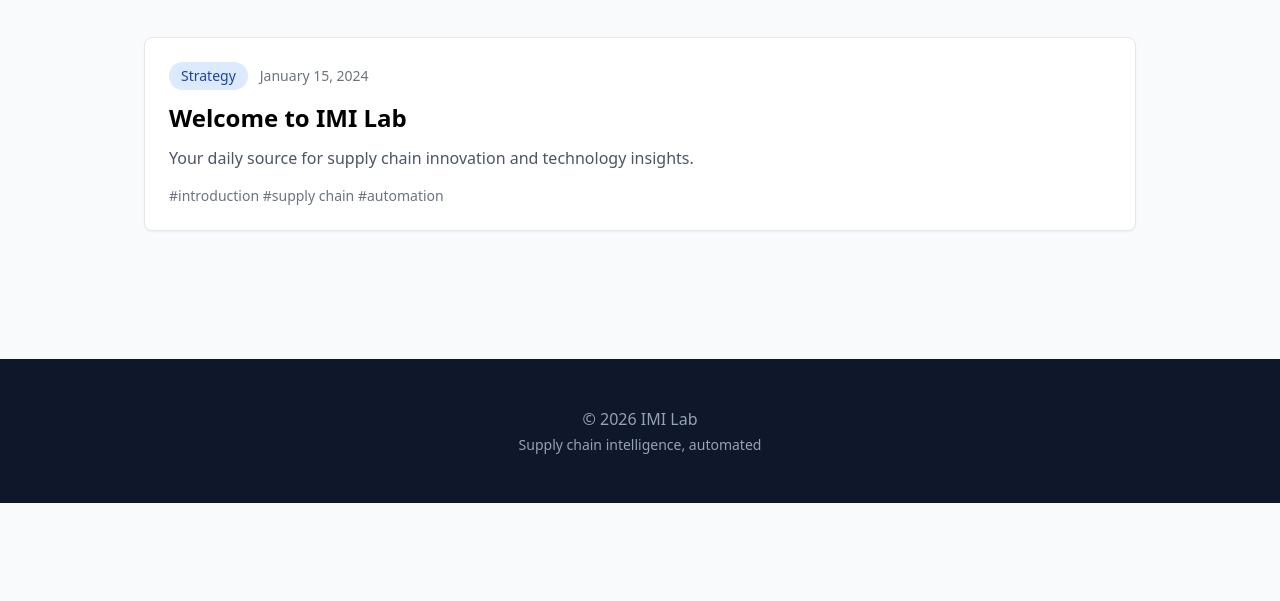
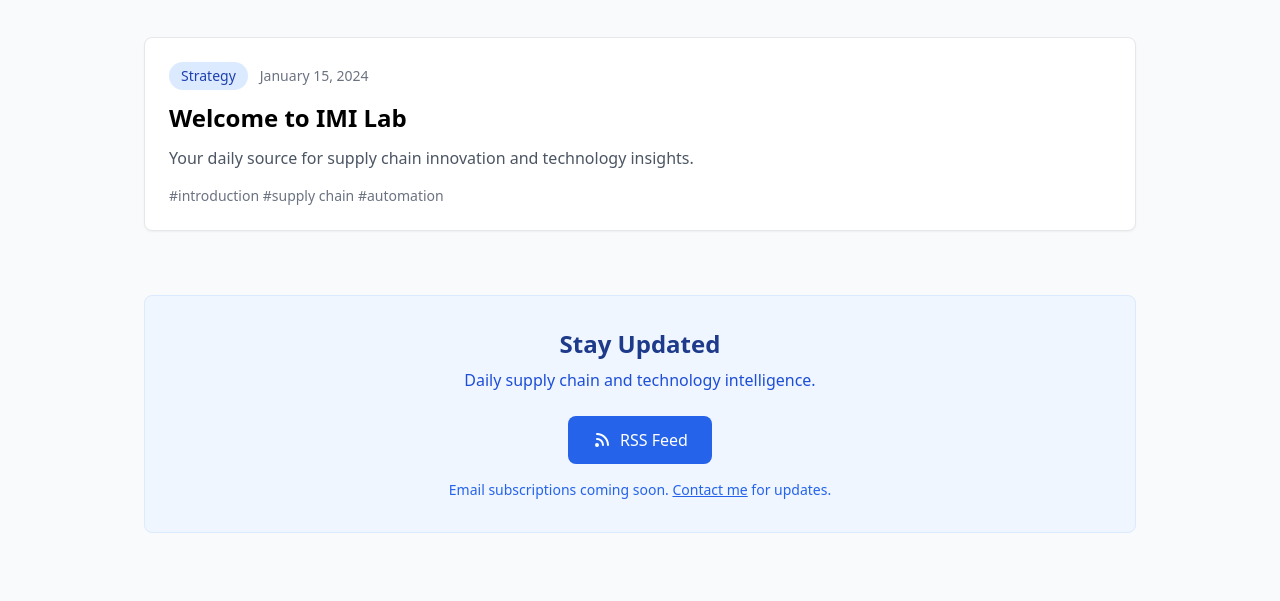
Before and after one commit to venkataramanik/imi-lab, an Astro site: page /blog in a window 1280 px wide. Shown: the part 199-800 px from the top of the page. Built offline with nearby package versions, Linux system fonts and the light colour scheme; Astro itself is replaced by a stand-in of ours.

Commit message:
Update index.astro

```diff
--- a/src/pages/blog/index.astro
+++ b/src/pages/blog/index.astro
@@ -41,11 +41,34 @@ const sorted = posts.sort((a, b) => b.data.pubDate - a.data.pubDate);
         </article>
       ))}
     </div>
+
+    <!-- Subscribe Section -->
+    <section class="mt-16">
+      <div class="bg-blue-50 border border-blue-100 rounded-lg p-8 text-center">
+        <h2 class="text-2xl font-bold text-blue-900 mb-2">Stay Updated</h2>
+        <p class="text-blue-700 mb-6">Daily supply chain and technology intelligence.</p>
+
+        <div class="flex flex-col sm:flex-row gap-4 justify-center items-center">
+          <a href="/rss.xml"
+             class="inline-flex items-center gap-2 px-6 py-3 bg-blue-600 text-white font-medium rounded-lg hover:bg-blue-700">
+            <svg xmlns="http://www.w3.org/2000/svg" class="h-5 w-5" viewBox="0 0 20 20" fill="currentColor">
+              <path d="M5 3a1 1 0 000 2c5.523 0 10 4.477 10 10a1 1 0 102 0C17 8.373 11.627 3 5 3z" />
+              <path d="M4 9a1 1 0 011-1 7 7 0 017 7 1 1 0 11-2 0 5 5 0 00-5-5 1 1 0 01-1-1zM3 15a2 2 0 114 0 2 2 0 01-4 0z" />
+            </svg>
+            RSS Feed
+          </a>
+        </div>
+
+        <p class="text-sm text-blue-600 mt-4">
+          Email subscriptions coming soon. <a href="/about" class="underline hover:text-blue-800">Contact me</a> for updates.
+        </p>
+      </div>
+    </section>
   </main>
 
   <footer class="bg-slate-900 text-slate-400 py-12 mt-20 text-center">
     <p>&copy; {new Date().getFullYear()} IMI Lab</p>
-    <p class="text-sm mt-1">Supply chain intelligence, automated</p>
+    <p class="text-sm mt-1">To seek is to know</p>
   </footer>
 </body>
 </html>
```
